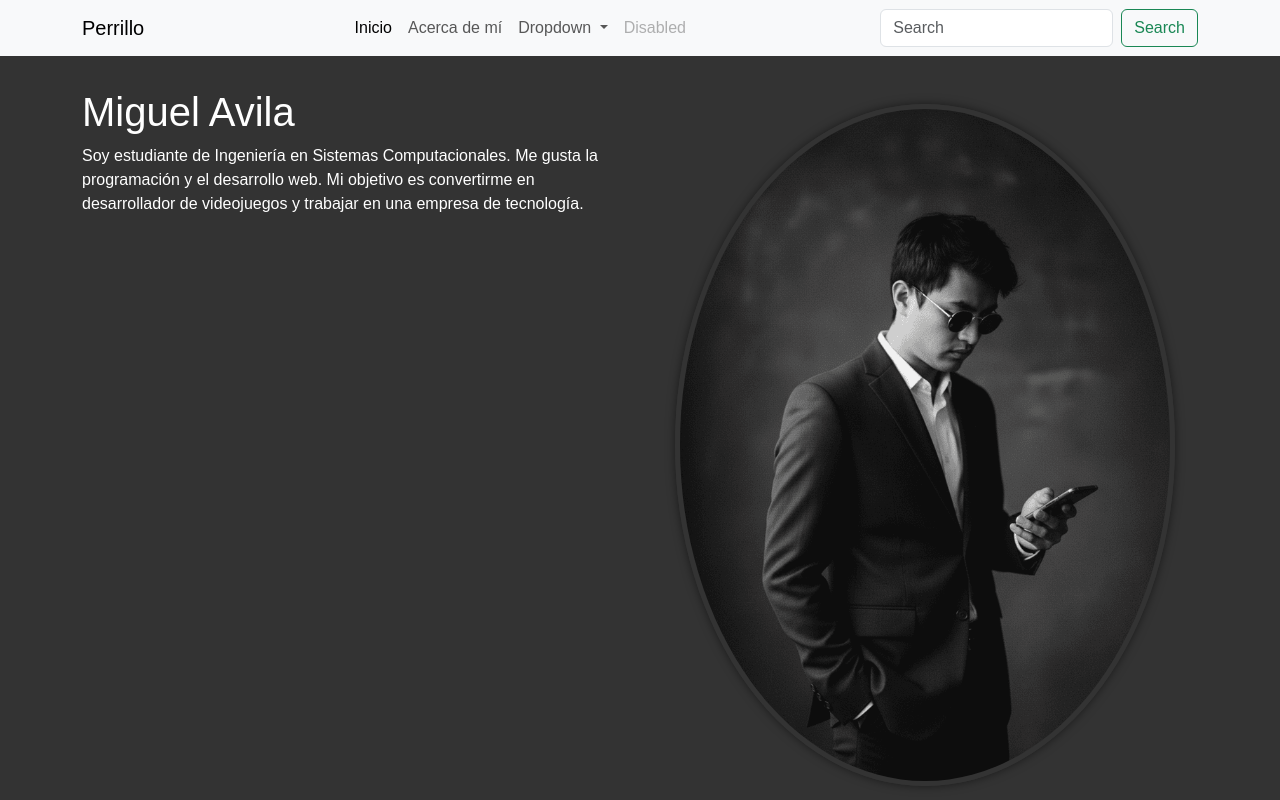
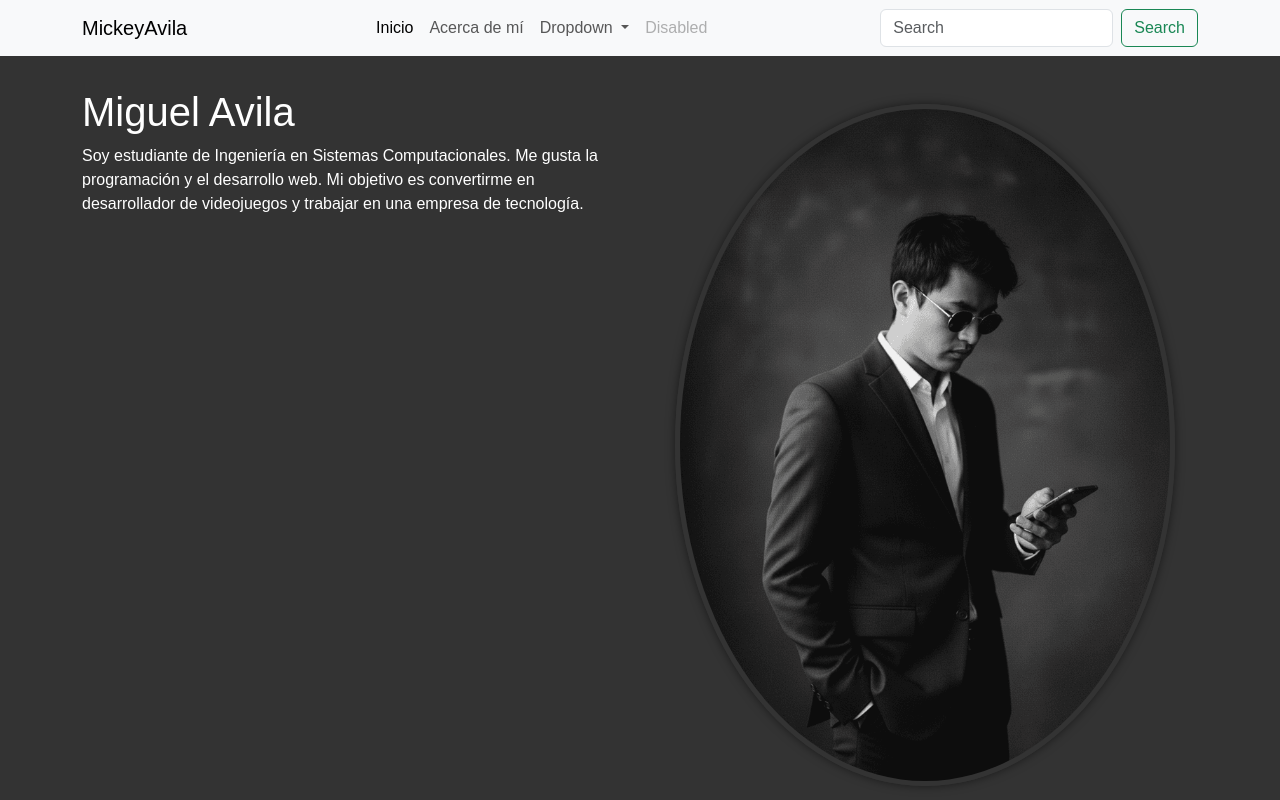
Before and after one commit to avilamiguel1007/MiguelAvila, a plain HTML site: page index.html in a window 1280 px wide. Shown: the top 800 px of the page. Drawn offline with nearby package versions, Linux system fonts and the light colour scheme.

Commit message:
cambios pagina web

```diff
--- a/index.html
+++ b/index.html
@@ -17,7 +17,7 @@
     <header>
       <nav class="navbar navbar-expand-lg bg-body-tertiary">
         <div class="container">
-          <a class="navbar-brand" href="#">Perrillo</a>
+          <a class="navbar-brand" href="#">MickeyAvila</a>
           <button
             class="navbar-toggler"
             type="button"
```
